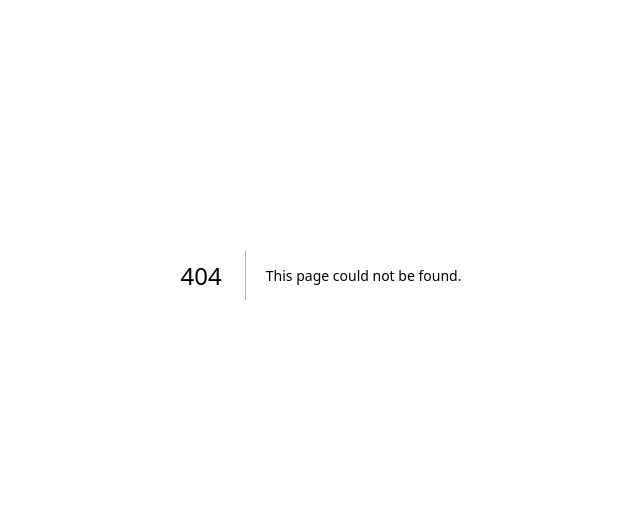
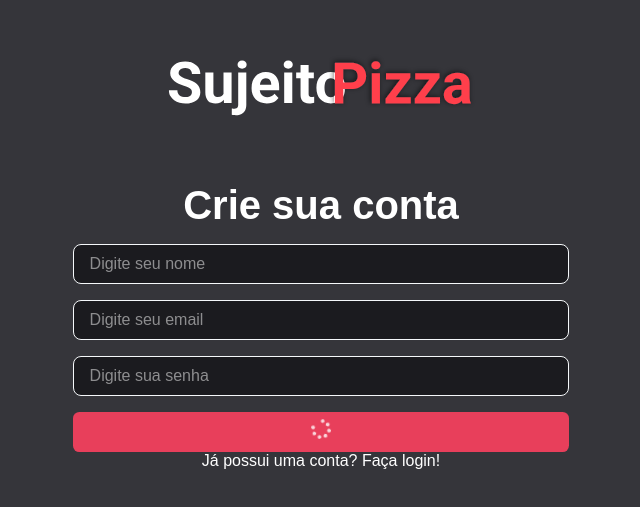
Before and after one commit to felpsalvs/menu-pizza-frontend, a Next.js app: page /signup in a window 1280 px wide. Before the commit this address had no page. Shown: the part 125-632 px from the top of the page, without its empty margins (319-959 px from the left). Built offline with nearby package versions, Linux system fonts and the light colour scheme.

Commit message:
cria pagina de cadastro

```diff
--- a/src/pages/index.tsx
+++ b/src/pages/index.tsx
@@ -6,6 +6,7 @@
 
 import { Input } from "../components/ui/Input";
 import { Button } from "../components/Button";
+import Link from "next/link";
 
 export default function Home() {
   return (
@@ -28,8 +29,9 @@
               Acessar
               </Button>
           </form>
-
+          <Link href="/signup">
           <a className={styles.text}>Não possui uma conta? Cadastre-se</a>
+          </Link>
         </div>
       </div>
     </>
--- /dev/null
+++ b/src/pages/signup/index.tsx
@@ -0,0 +1,37 @@
+import Head from "next/head";
+import Image from "next/image";
+import styles from "../../../styles/home.module.scss";
+
+import logoImg from "../../../public/logo.svg";
+
+import { Input } from "../../components/ui/Input";
+import { Button } from "../../components/Button";
+import Link from "next/link";
+
+export default function Home() {
+  return (
+    <>
+      <Head>
+        <title>Faça seu cadastro agora!</title>
+      </Head>
+      <div className={styles.containerCenter}>
+        <Image src={logoImg} alt="Logo" />
+        <div className={styles.login}>
+          <h1>Crie sua conta</h1>
+          <form>
+            <Input placeholder="Digite seu nome" type="text" />
+            <Input placeholder="Digite seu email" type="text" />
+            <Input placeholder="Digite sua senha" type="password" />
+
+            <Button type="submit" loading={true}>
+              Cadastrar
+            </Button>
+          </form>
+          <Link href="/">
+            <a className={styles.text}>Já possui uma conta? Faça login!</a>
+          </Link>
+        </div>
+      </div>
+    </>
+  );
+}
--- a/styles/Home.module.scss
+++ b/styles/Home.module.scss
@@ -15,6 +15,12 @@
   justify-content: center;
   flex-direction: column;
   padding: 2rem 1.5rem;
+
+  h1{
+    color: var(--white);
+    font-size: 2.5rem;
+    margin-bottom: 1rem;
+  }
 
   form{
     width: 90%;
```
